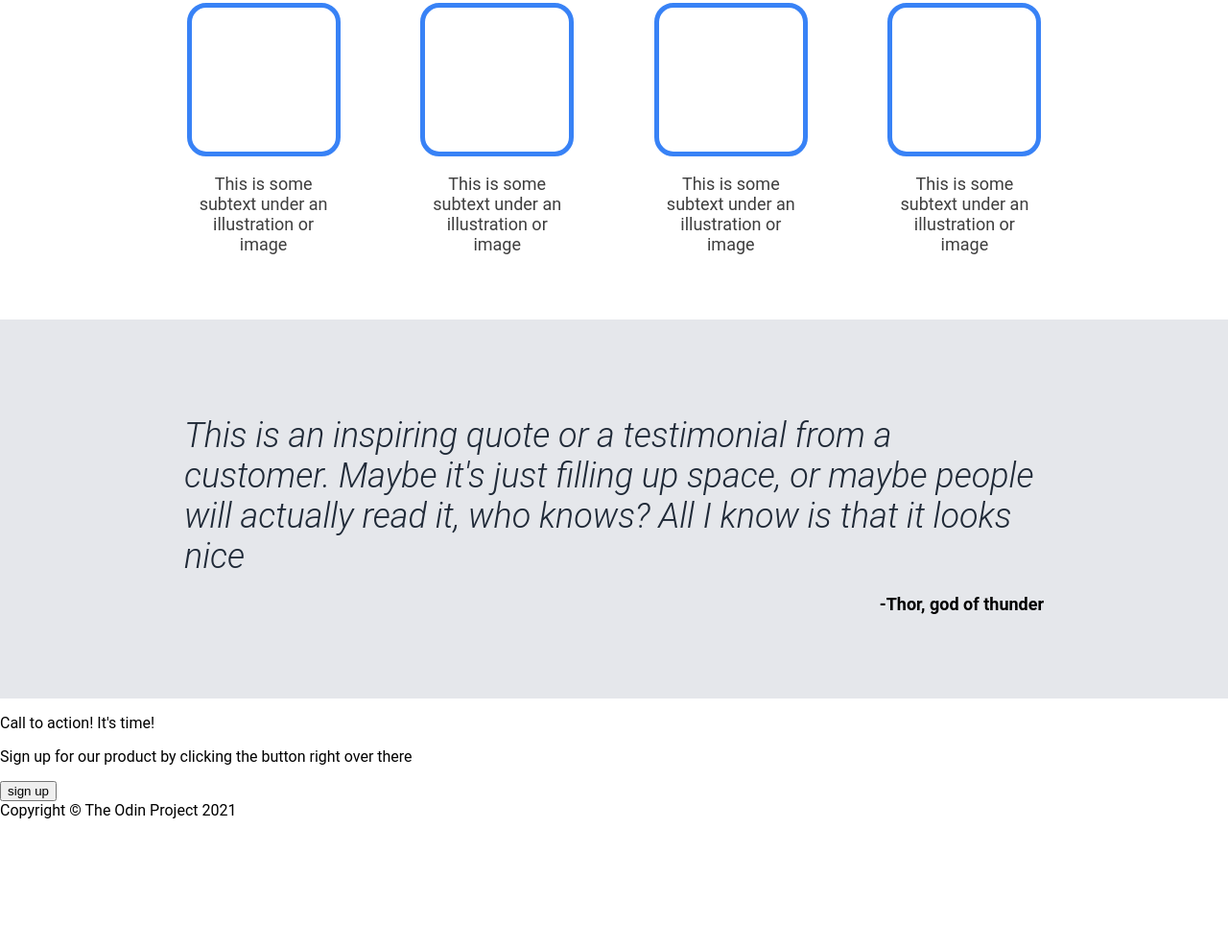
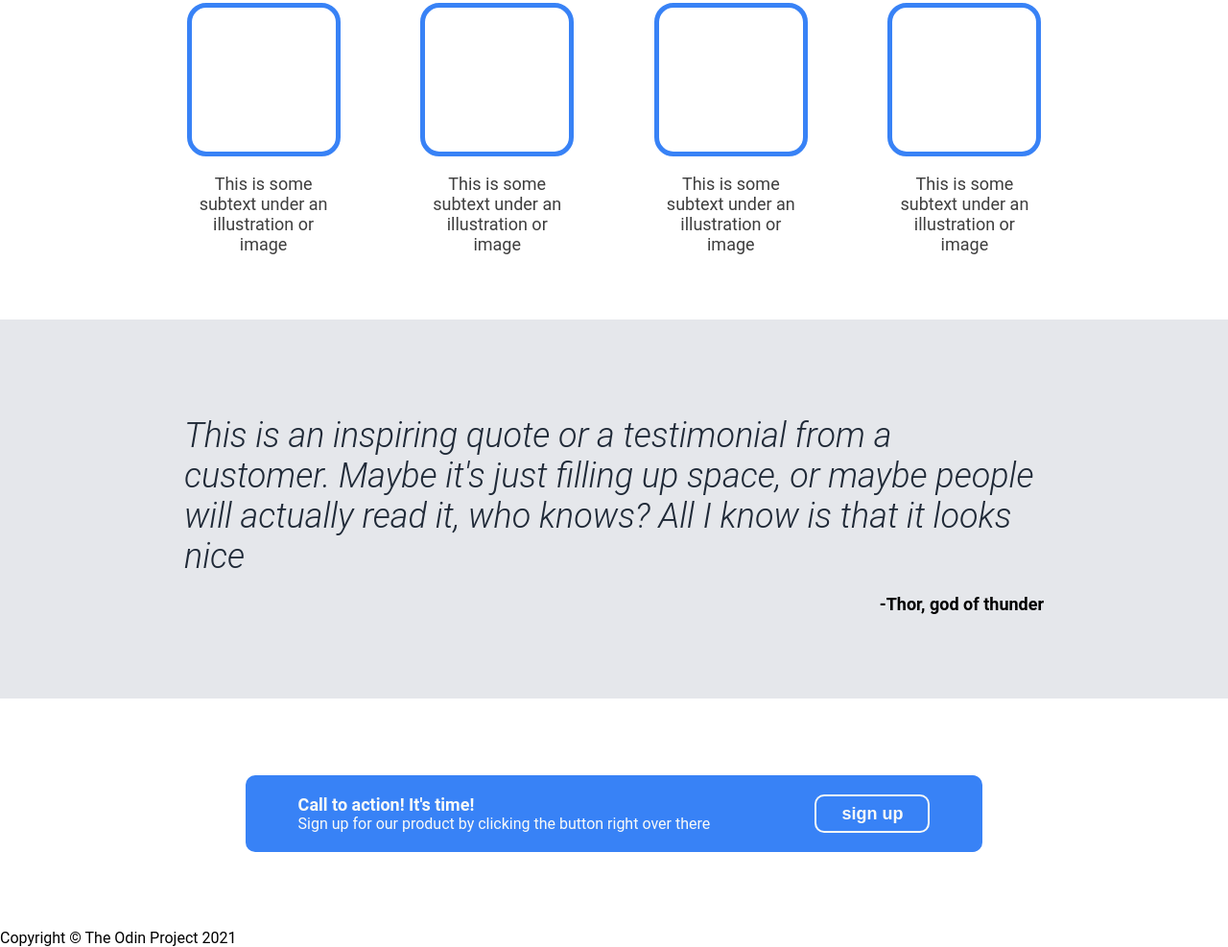
Before and after one commit to noxarad/odin-landing-page, a plain HTML site: page index.html in a window 1280 px wide. Shown: the part 631-1618 px from the top of the page at 96% size. Before the commit the page ends 1485 px from the top, so only its background shows below. Drawn offline with Linux system fonts and the light colour scheme.

Commit message:
Finished 5th section (interact)

```diff
--- a/style.css
+++ b/style.css
@@ -59,7 +59,7 @@ a {
     color: #E5E7EB;
 }
 
-.main-content button {
+button {
     background-color: #3882F6;
     border-radius: 10px;
     border: 0px;
@@ -132,3 +132,34 @@ a {
     font-weight: bold;
     font-size: 18px;
 }
+
+.interact {
+    background-color: #3882F6;
+    display: flex;
+    justify-content: space-around;
+    align-items: center;
+    width: 60%;
+    height: 10%;
+    margin: 80px auto;
+    color: #F9FAF8;
+    border-radius: 10px;
+}
+
+.interact button {
+    border: 2px solid #F9FAF8;
+}
+
+.interact-description {
+    display: flex;
+    flex-direction: column;
+    justify-content: center;
+}
+
+.interact p {
+    margin: 0px;
+}
+
+.description-attention {
+    font-weight: bold;
+    font-size: 18px
+}
```
